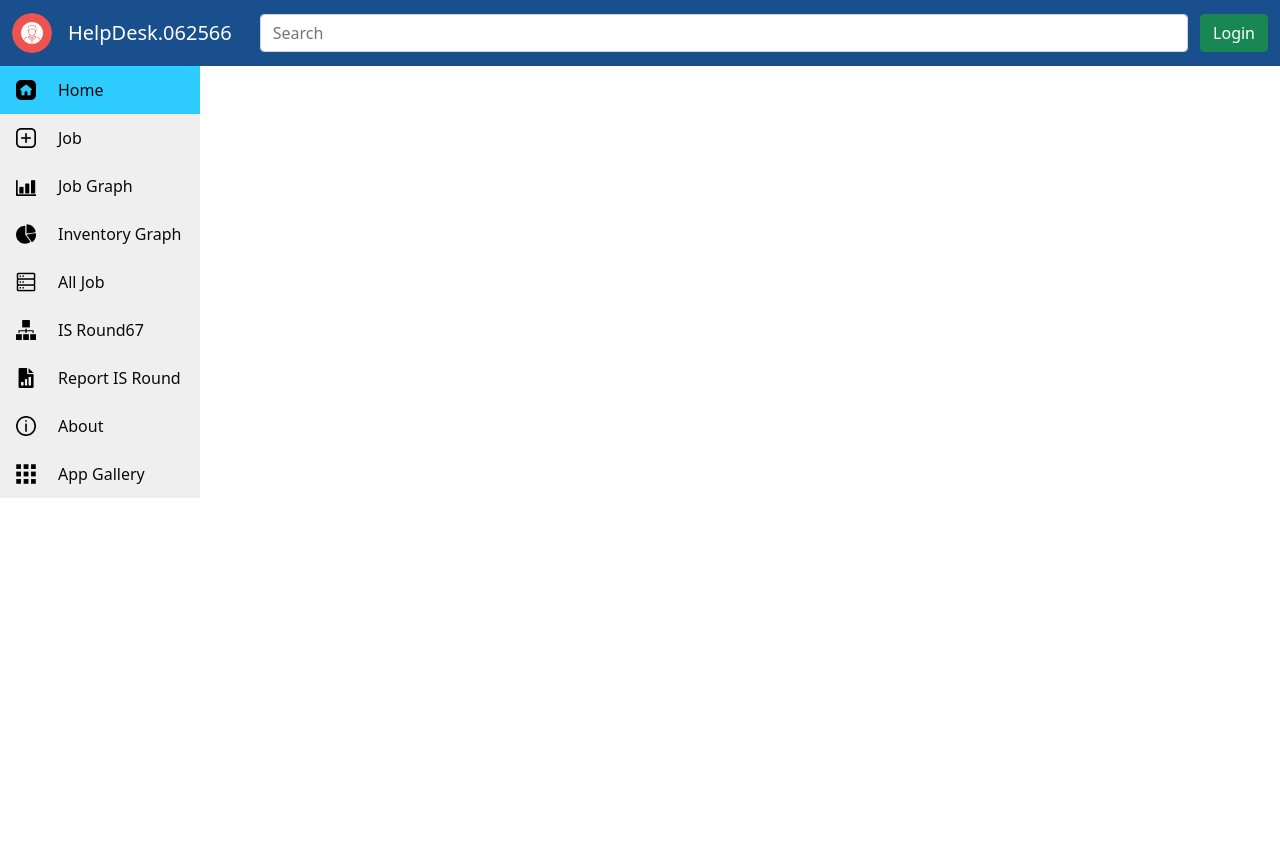
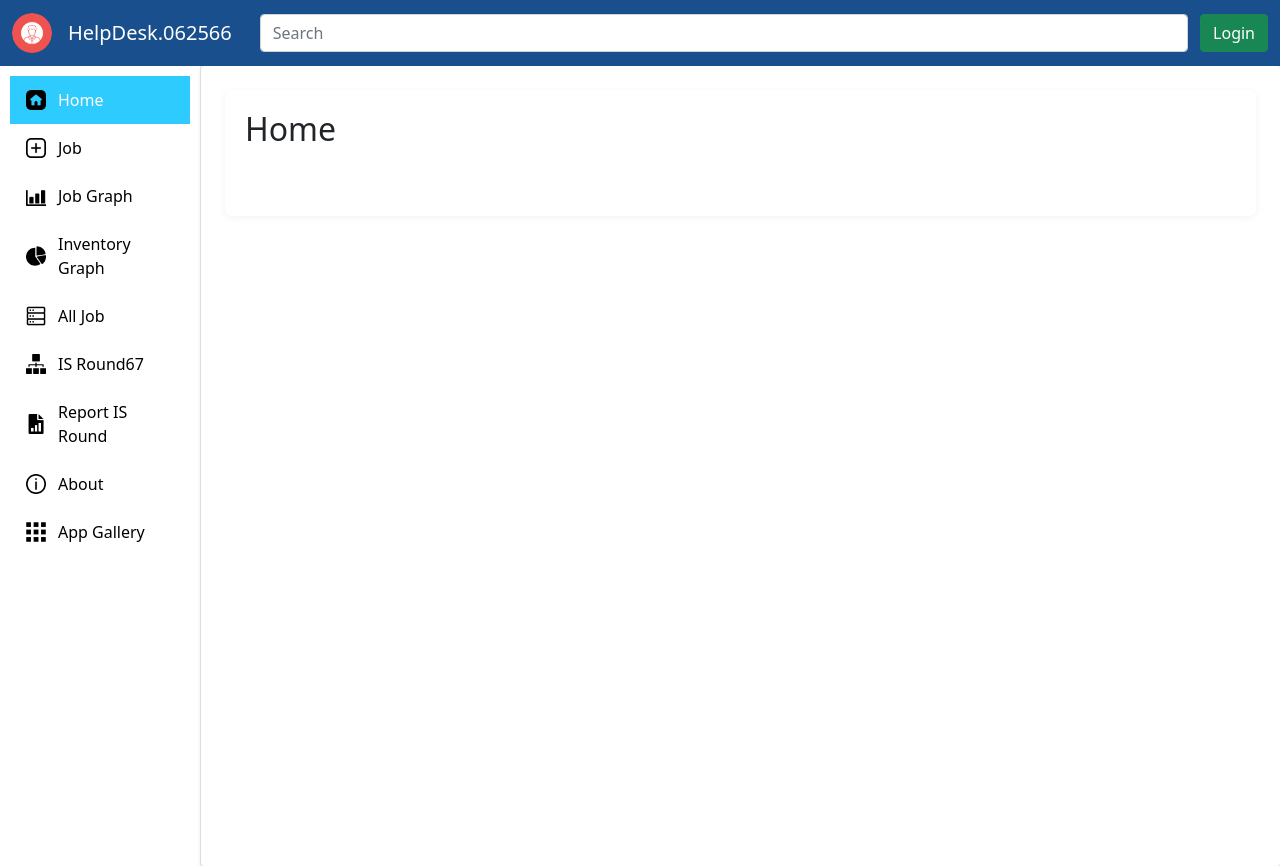
Before and after one commit to TennyPH/learning-Docker, a PHP site: page / in a window 1280 px wide. Run offline with PHP 8.4, Linux system fonts and the light colour scheme.

Commit message:
Update 11.6.68

```diff
--- a/docker-php-apache-mysql/php/src/index.php
+++ b/docker-php-apache-mysql/php/src/index.php
@@ -8,18 +8,19 @@
     <script src="js/bootstrap.bundle.min.js"></script>
     <link rel="stylesheet" href="style.css" />
     <title>Docker Test</title>
+
 </head>
 
 <body>
 
      <?php require_once 'nav.php'; ?>
-
+    <div class="app-layout d-flex">
         <div class="sidebar">
                 <button class="active" onclick="showTab('tab1', this)">
                 <img src="image/Logo/home.png" class="icon" alt=" " />
                         Home
                 </button>
-             <button onclick="showTab('tab2', this)">
+                <button onclick="loadTabContent('tab2', this)">
                     <img src="image/Logo/Job.png" class="icon" alt=" " />
                         Job
                 </button>
@@ -59,18 +60,22 @@
                         App Gallery
                 </button>
          </div>
-            <!-- <div class="content">
+
+        <div class="content bg-white rounded shadow-sm p-4">
+
             <div id="tab1" class="tabcontent active">
-                    <h2>หน้าแรก</h2>
-                    <p>นี่คือเนื้อหาของหน้าแรกที่แสดงโดยไม่โหลดหน้าใหม่</p>
+                    <h2>Home</h2>
+                    <br>
+                    <p></p>
             </div>
-            <div id="tab2" class="tabcontent">
+            <!-- <div id="tab2" class="tabcontent">
                     <h2>รายการ</h2>
                     <p>นี่คือเนื้อหาของแท็บรายการ</p>
             </div>
             <div id="tab3" class="tabcontent">
                     <h2>ตั้งค่า</h2>
                     <p>นี่คือเนื้อหาของแท็บตั้งค่า</p>
+            </div> -->
         </div>
     </div>
 
@@ -85,7 +90,7 @@
         }
 
     </script>
-     -->
+
 </body>
 
 </html>
--- a/docker-php-apache-mysql/php/src/style.css
+++ b/docker-php-apache-mysql/php/src/style.css
@@ -1,12 +1,16 @@
-/* body {
-  font-family: Arial, sans-serif;
-  margin: 0;
+body {
+  background-color: #f1f1f1;
+}
+
+.app-layout {
   display: flex;
-} */
+  height: 100vh;
+}
 
 .sidebar {
   width: 200px;
-  height: 100vh;
+  background-color: #ffffff;
+  padding: 10px;
   display: flex;
   flex-direction: column;
 }
@@ -15,39 +19,46 @@
   display: flex;
   align-items: center;
   border: none;
-  color: rgb(10, 10, 10);
-  padding: 15px;
+  background: none;
+  padding: 12px 16px;
   cursor: pointer;
+  font-size: 16px;
+  gap: 12px;
   text-align: left;
-  font-size: 16px;
-  gap: 22px;
-  padding: 12px 16px;
+  width: 100%;
+}
+
+.sidebar button .icon {
+  width: 20px;
+  height: 20px;
+  object-fit: contain;
+  flex-shrink: 0;
 }
 
 .sidebar button:hover {
-  background: #949292;
+  background-color: #ddd;
 }
 
 .sidebar button.active {
-  background: #2ecbff;
+  background-color: #2ecbff;
+  color: white;
 }
 
 .content {
   flex: 1;
   padding: 20px;
+  border-left: 1px solid #ddd;
+  overflow-y: auto;
 }
 
 .tabcontent {
   display: none;
+  background-color: #ffffff;
+  border-radius: 8px;
+  padding: 20px;
+  box-shadow: 0 2px 8px rgba(0, 0, 0, 0.05);
 }
 
 .tabcontent.active {
   display: block;
 }
-
-.sidebar button .icon {
-  width: 20px;      /* ปรับความกว้าง */
-  height: 20px;     /* ปรับความสูง */
-  object-fit: contain; /* ป้องกันการยืด/บีบภาพผิดสัดส่วน */
-  flex-shrink: 0;
-}
```
Also changed, not shown: docker-php-apache-mysql/php/src/Job.php (added, +11 -0 lines), docker-php-apache-mysql/php/src/Login.php (added, +21 -0 lines). Lines whose indentation alone changed are shown as unchanged.
